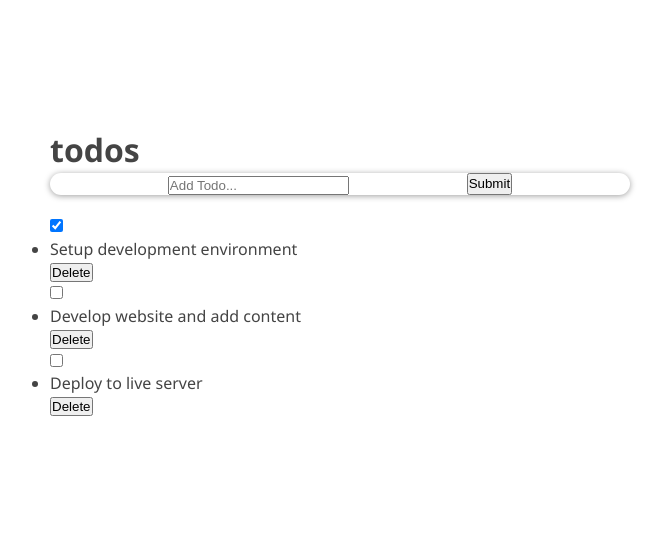
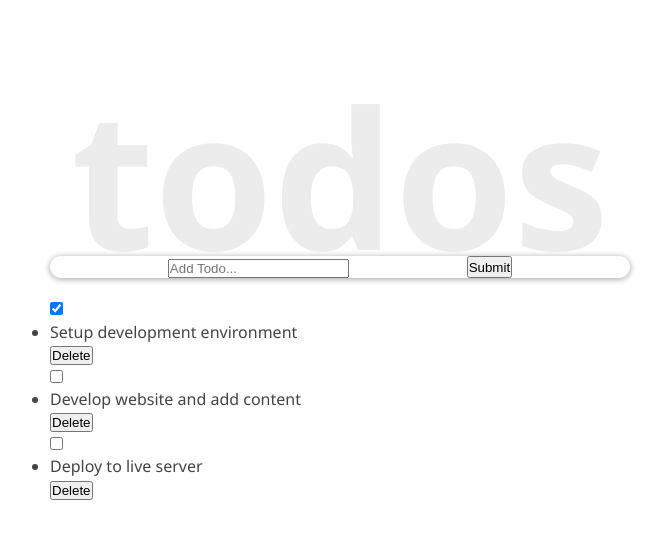
Before and after one commit to victorokoroji/react-todo-app, a React (Create React App) app: page / in a window 1280 px wide. Shown: the top 538 px of the page, without its empty margins (300-964 px from the left). Built offline with nearby package versions, Linux system fonts and the light colour scheme.

Commit message:
Add inline styles to header

```diff
--- a/src/components/Header.js
+++ b/src/components/Header.js
@@ -1,11 +1,21 @@
-import React from "react"
+import React from 'react'
 
 const Header = () => {
-  return (
-    <header>
-      <h1>todos</h1>
-    </header>
-  )
+	return (
+		<header
+			style={{
+				fontSize: '6rem',
+				fontWeight: '600',
+				marginBottom: '2rem',
+				lineHeight: '1em',
+				color: '#ececec',
+				textTransform: 'lowercase',
+				textAlign: 'center',
+			}}
+		>
+			<h1>todos</h1>
+		</header>
+	)
 }
 
 export default Header
```
